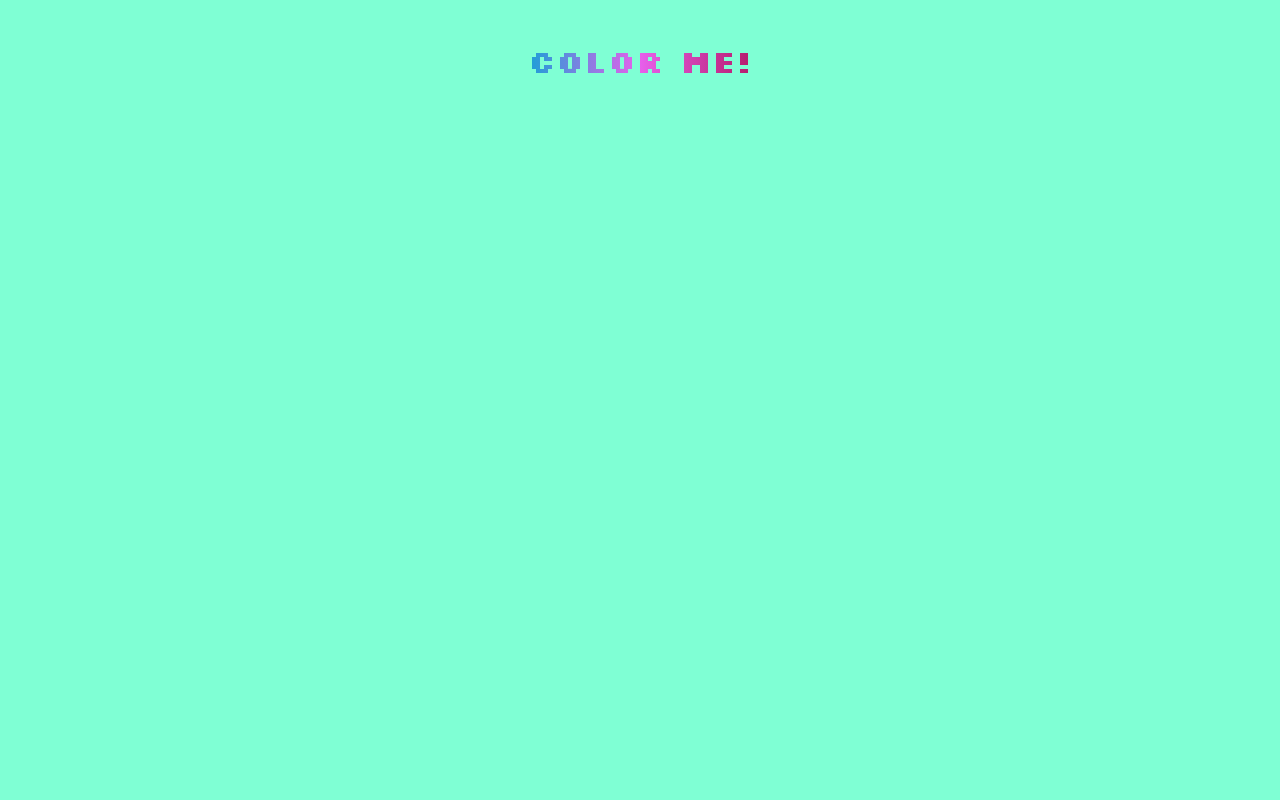
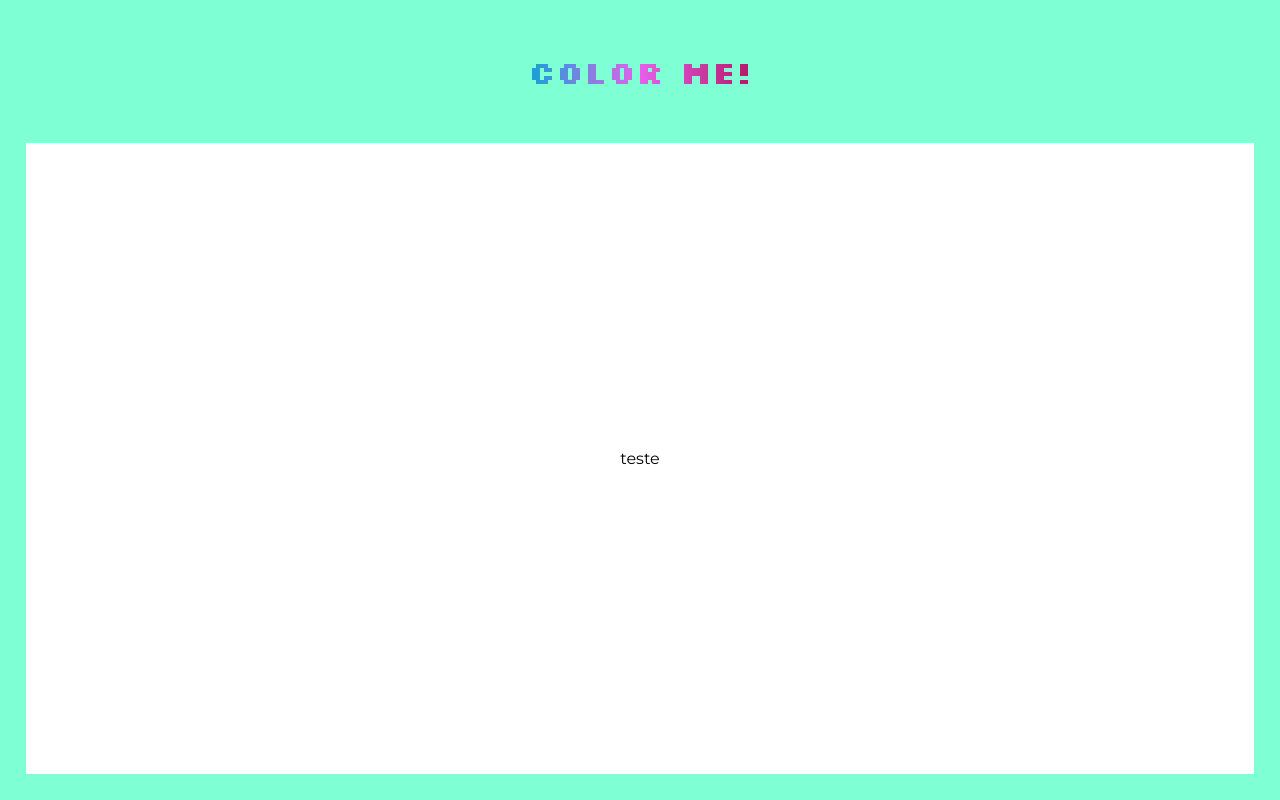
Before and after one commit to alfa-m/color-me, a plain HTML site: page index.html in a window 1280 px wide. Drawn offline with Linux system fonts and the light colour scheme.

Commit message:
fix sizes

```diff
--- a/index.html
+++ b/index.html
@@ -15,9 +15,13 @@
       href="https://fonts.googleapis.com/css2?family=Silkscreen:wght@400;700&display=swap"
       rel="stylesheet"
     />
+    <link
+      href="https://fonts.googleapis.com/css2?family=Montserrat:wght@400;600&display=swap"
+      rel="stylesheet"
+    />
   </head>
   <body>
     <header>COLOR ME!</header>
-    <main></main>
+    <main>teste</main>
   </body>
 </html>
--- a/style.css
+++ b/style.css
@@ -5,9 +5,13 @@
 }
 
 body {
+  display: flex;
+  flex-direction: column;
+  justify-content: space-between;
+  align-items: center;
   width: 100vw;
   height: 100vh;
-  font-family: "Silkscreen", Arial, Helvetica, sans-serif;
+  padding: 2%;
   background-color: aquamarine;
 }
 
@@ -16,8 +20,11 @@ header {
   justify-content: center;
   align-items: center;
   height: 15%;
+  width: 100%;
+  margin: 0% 0% 2%;
   font-size: xx-large;
   font-weight: bold;
+  font-family: "Silkscreen", Arial, Helvetica, sans-serif;
   background-image: linear-gradient(
     to left,
     #841c26 20%,
@@ -31,5 +38,12 @@ header {
 }
 
 main {
-  width: 90%;
+  display: flex;
+  justify-content: center;
+  align-items: center;
+  width: 100%;
+  height: 100%;
+  padding: 3%;
+  font-family: "Montserrat", Arial, Helvetica, sans-serif;
+  background-color: white;
 }
```
